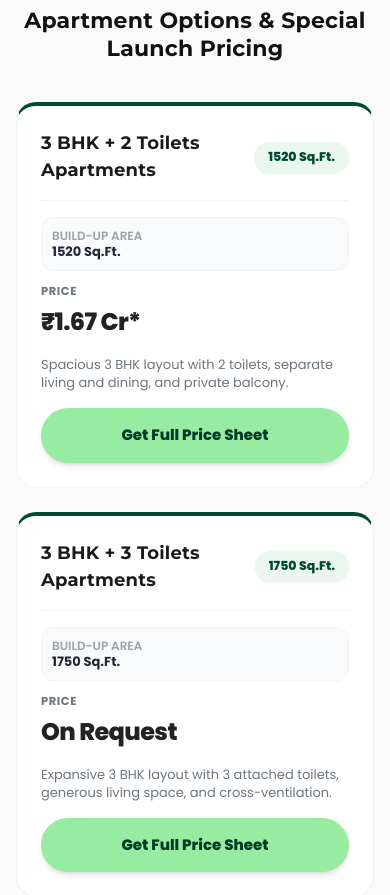
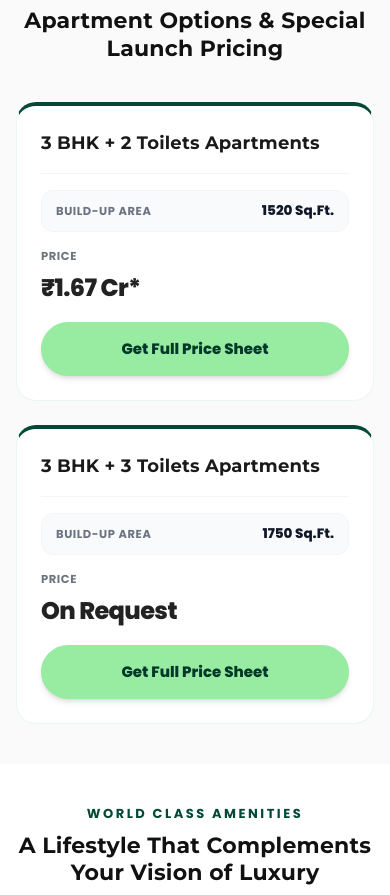
Before and after one commit to vineet-proptiger/Urbanrise, a Next.js app: page / in a window 390 px wide. Shown: the part 5440-6335 px from the top of the page. Built offline with nearby package versions, Linux system fonts and the light colour scheme.

Commit message:
refactor: simplify pricing component layout and improve styling

```diff
--- a/components/Pricing.jsx
+++ b/components/Pricing.jsx
@@ -42,20 +42,17 @@ const Pricing = ({ setIsOpen }) => {
               style={{ borderTop: '4px solid #004935' }}
             >
               <div>
-                {/* Top Header: Unit Type & Area Tag */}
-                <div className="flex items-center justify-between gap-2 pb-4 border-b border-[#f1f5f9] mb-4">
+                {/* Top Header: Unit Type */}
+                <div className="pb-4 border-b border-[#f1f5f9] mb-4">
                   <h3 className="text-[#1a1a1a] font-black text-[18px] sm:text-[20px] m-0">
                     {item.type}
                   </h3>
-                  <span className="bg-[#EAF7EE] text-[#004935] text-[12.5px] sm:text-[13.5px] font-extrabold px-3.5 py-1.5 rounded-full shadow-sm whitespace-nowrap">
-                    {item.area} Sq.Ft.
-                  </span>
                 </div>
 
                 {/* Specs: Build-up Area */}
-                <div className="mb-3 bg-[#f8fafc] p-2.5 rounded-xl border border-gray-100 text-xs">
-                  <span className="text-gray-400 block font-semibold uppercase">Build-up Area</span>
-                  <strong className="text-gray-800 text-[13px]">{item.area} Sq.Ft.</strong>
+                <div className="mb-4 bg-[#f8fafc] px-3.5 py-2.5 rounded-xl border border-gray-100 flex flex-col min-[340px]:flex-row min-[340px]:items-center justify-between gap-1">
+                  <span className="text-gray-500 text-[11.5px] sm:text-xs font-bold uppercase tracking-wider">Build-up Area</span>
+                  <strong className="text-gray-900 text-[13.5px] sm:text-[14px] font-extrabold">{item.area} Sq.Ft.</strong>
                 </div>
 
                 {/* Estimated Price Block */}
@@ -67,10 +64,6 @@ const Pricing = ({ setIsOpen }) => {
                     {item.price}
                   </div>
                 </div>
-                {/* Description */}
-                {item.desc && (
-                  <p className="text-[#6c757d] text-[13px] font-medium mb-4 leading-snug">{item.desc}</p>
-                )}
               </div>
 
               <button
```
